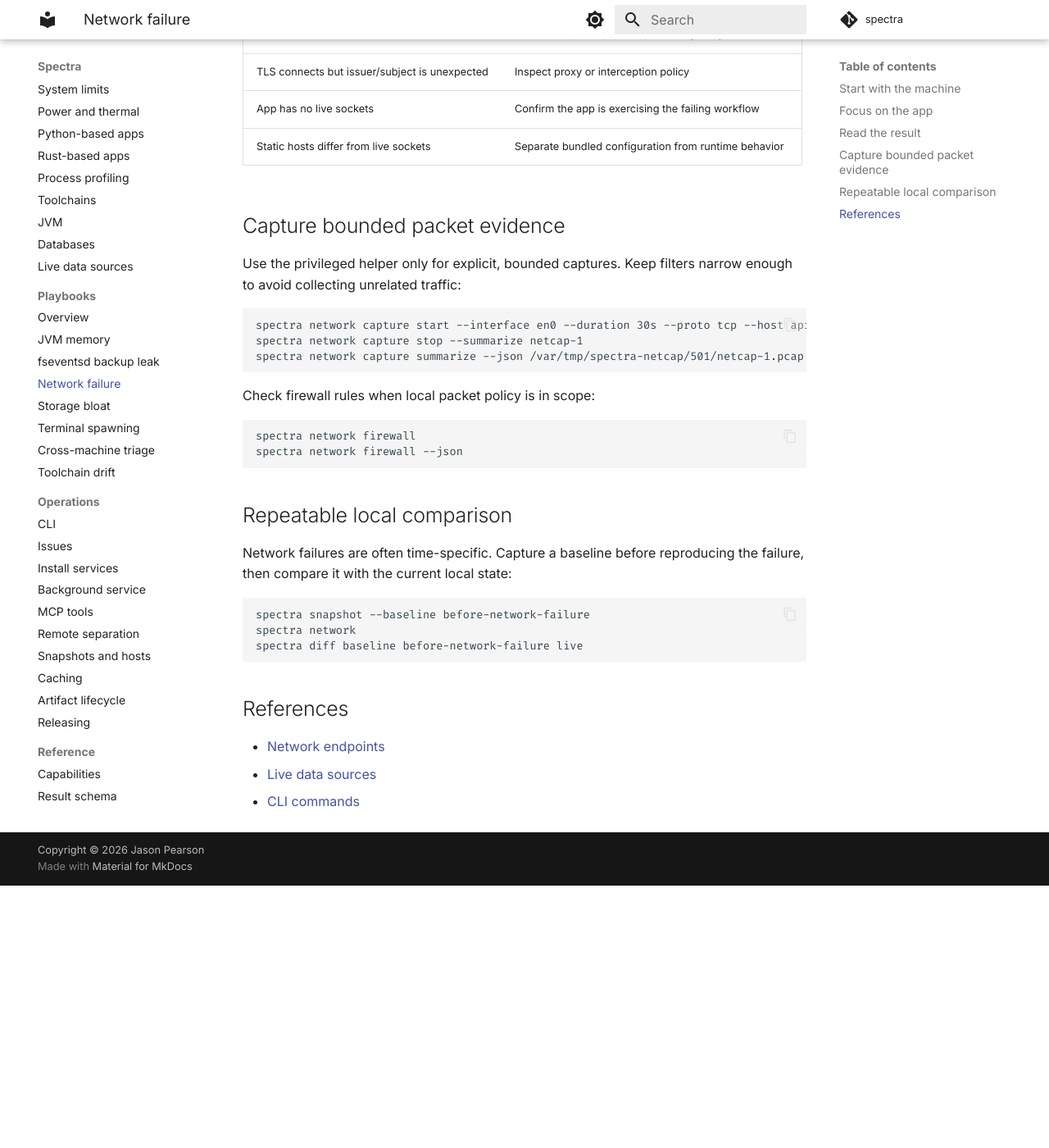
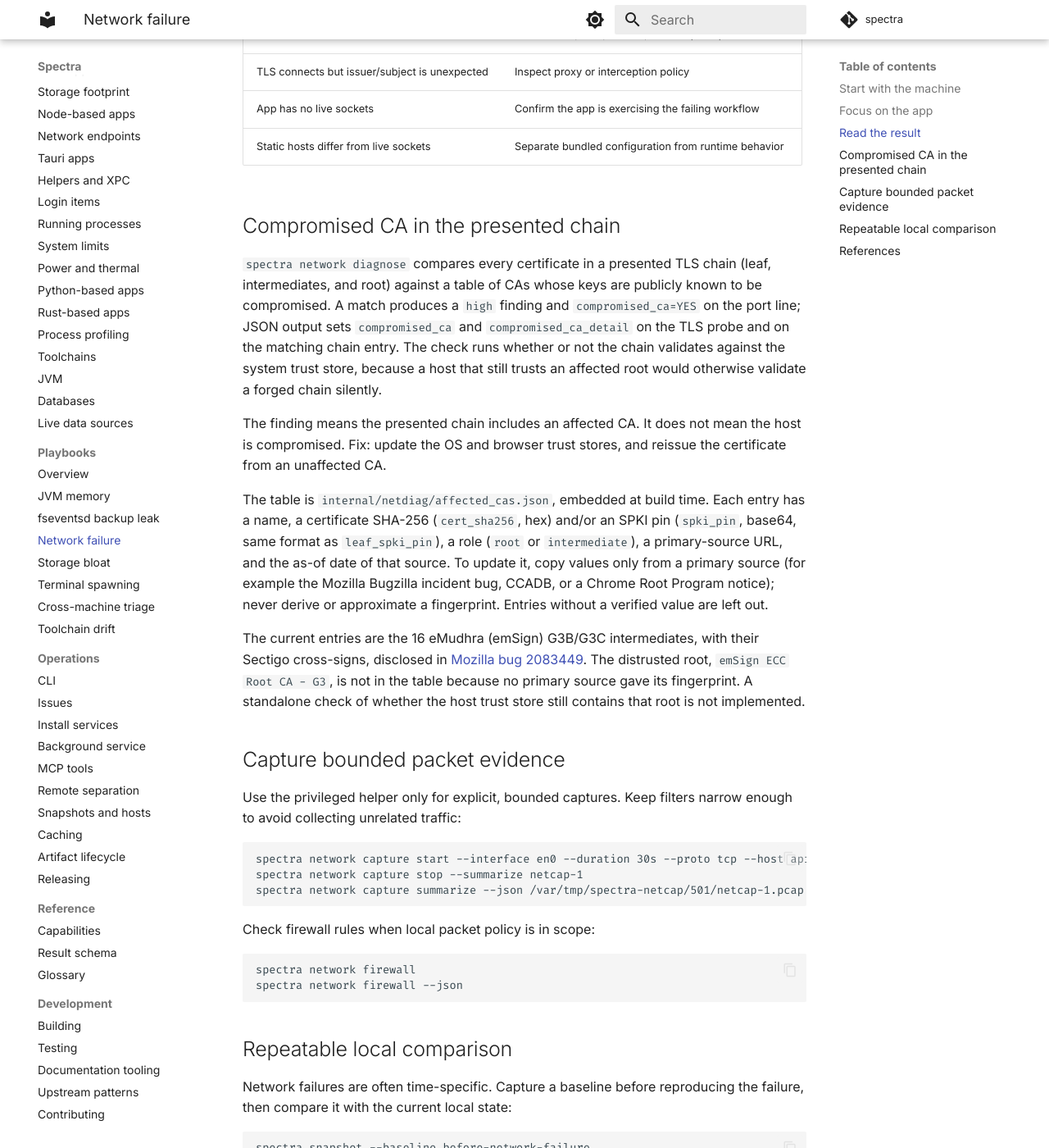
Before and after one commit to kaeawc/spectra, an MkDocs documentation site: the page built from docs/playbooks/network-failure.md, in a window 1280 px wide and 1400 px high, scrolled down 986 px. Shown: the whole window at 82% size. Built offline with MkDocs 1.6.1 and Material for MkDocs 9.7.7, drawn with Linux system fonts in a browser that asks for light colours; comment, search, counter and statistics services are not loaded; before the commit the page ends 2066 px from its top, so only the background shows below that.

Commit message:
docs: describe the compromised-CA chain signal and how to update the list
Co-Authored-By: Claude Sonnet 5.5 <noreply@anthropic.com>
Claude-Session: https://claude.ai/code/session_01U8xmvzLBTHJmjtoSCTBdRT

```diff
--- a/docs/playbooks/network-failure.md
+++ b/docs/playbooks/network-failure.md
@@ -43,6 +43,36 @@ spectra -v --network /Applications/Slack.app
 | App has no live sockets | Confirm the app is exercising the failing workflow |
 | Static hosts differ from live sockets | Separate bundled configuration from runtime behavior |
 
+## Compromised CA in the presented chain
+
+`spectra network diagnose` compares every certificate in a presented TLS chain
+(leaf, intermediates, and root) against a table of CAs whose keys are publicly
+known to be compromised. A match produces a `high` finding and
+`compromised_ca=YES` on the port line; JSON output sets `compromised_ca` and
+`compromised_ca_detail` on the TLS probe and on the matching chain entry. The
+check runs whether or not the chain validates against the system trust store,
+because a host that still trusts an affected root would otherwise validate a
+forged chain silently.
+
+The finding means the presented chain includes an affected CA. It does not
+mean the host is compromised. Fix: update the OS and browser trust stores, and
+reissue the certificate from an unaffected CA.
+
+The table is `internal/netdiag/affected_cas.json`, embedded at build time. Each
+entry has a name, a certificate SHA-256 (`cert_sha256`, hex) and/or an SPKI pin
+(`spki_pin`, base64, same format as `leaf_spki_pin`), a role (`root` or
+`intermediate`), a primary-source URL, and the as-of date of that source. To
+update it, copy values only from a primary source (for example the Mozilla
+Bugzilla incident bug, CCADB, or a Chrome Root Program notice); never derive or
+approximate a fingerprint. Entries without a verified value are left out.
+
+The current entries are the 16 eMudhra (emSign) G3B/G3C intermediates, with
+their Sectigo cross-signs, disclosed in
+[Mozilla bug 2083449](https://bugzilla.mozilla.org/show_bug.cgi?id=2083449).
+The distrusted root, `emSign ECC Root CA - G3`, is not in the table because no
+primary source gave its fingerprint. A standalone check of whether the host
+trust store still contains that root is not implemented.
+
 ## Capture bounded packet evidence
 
 Use the privileged helper only for explicit, bounded captures. Keep filters
```
